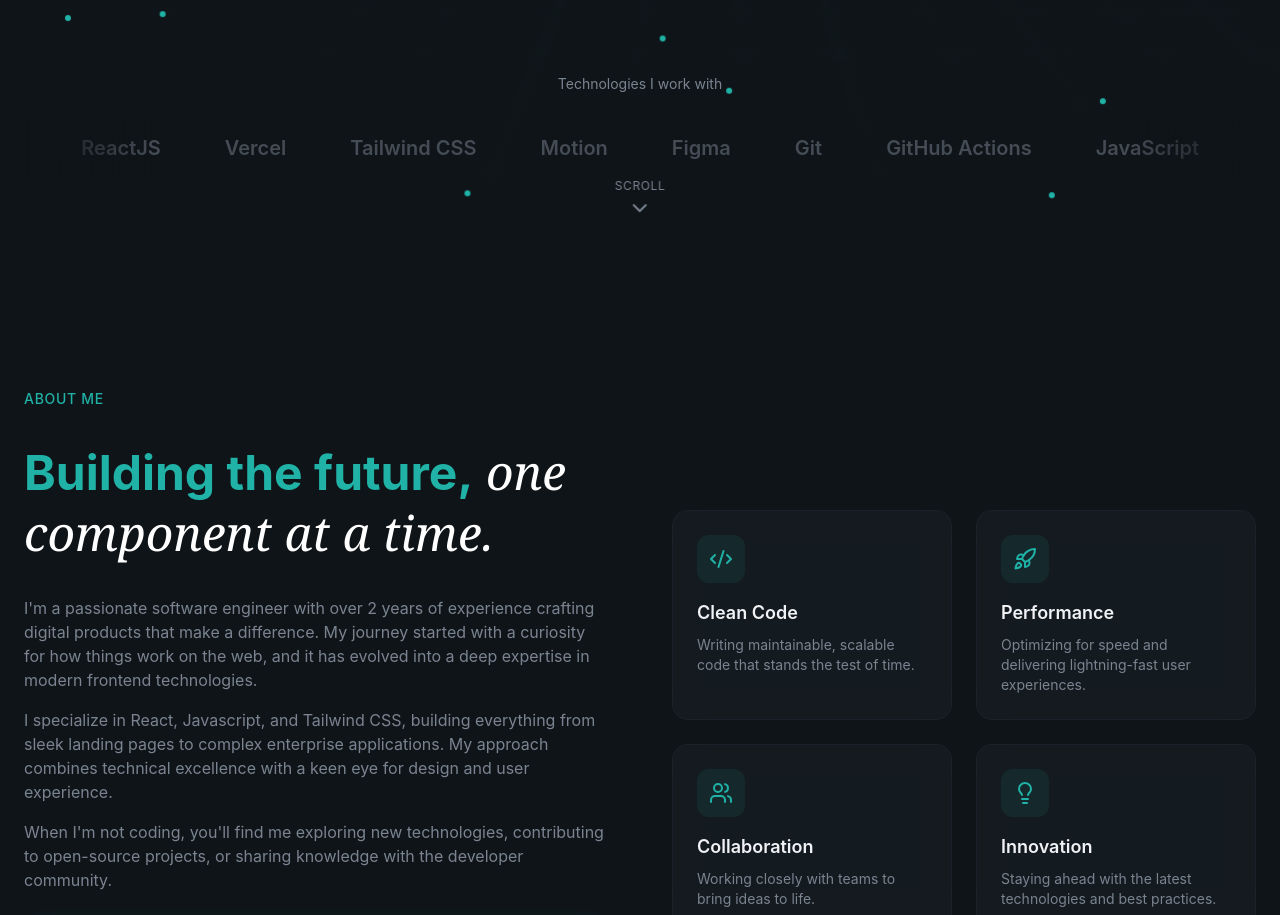
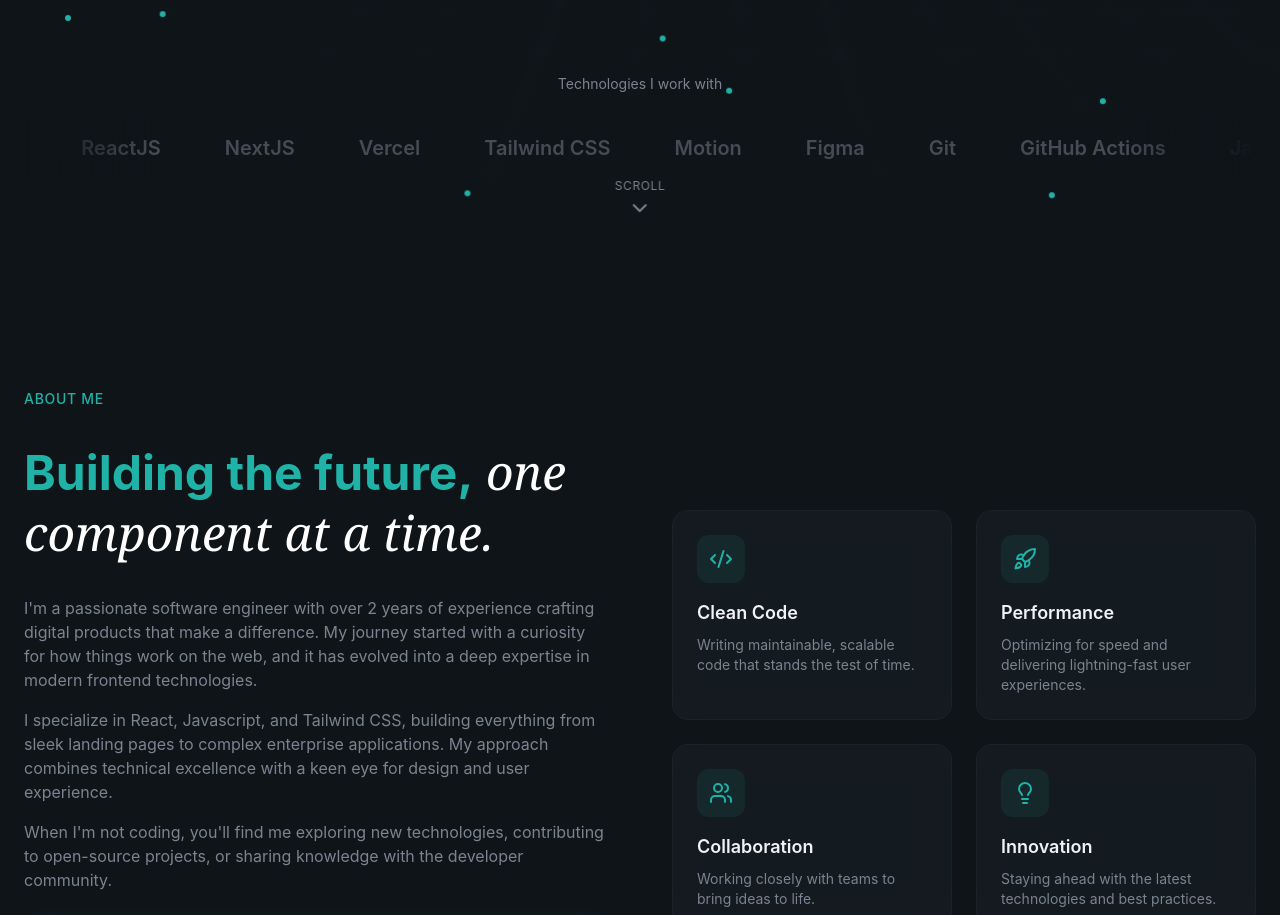
Before and after one commit to OluwatimilehinK/Oluwatimiilehin, a React (Vite) app: page / in a window 1280 px wide. Shown: the part 920-1835 px from the top of the page. Built offline with nearby package versions, Linux system fonts and the light colour scheme.

Commit message:
added to my skills list in Hero.jsx.

```diff
--- a/src/sections/Hero.jsx
+++ b/src/sections/Hero.jsx
@@ -7,6 +7,7 @@ import { Github, Linkedin, Twitter, ChevronDown } from 'lucide-react'
 const skills = [
   "JavaScript",
   "ReactJS",
+  "NextJS",
   "Vercel",
   "Tailwind CSS",
   "Motion",
```
